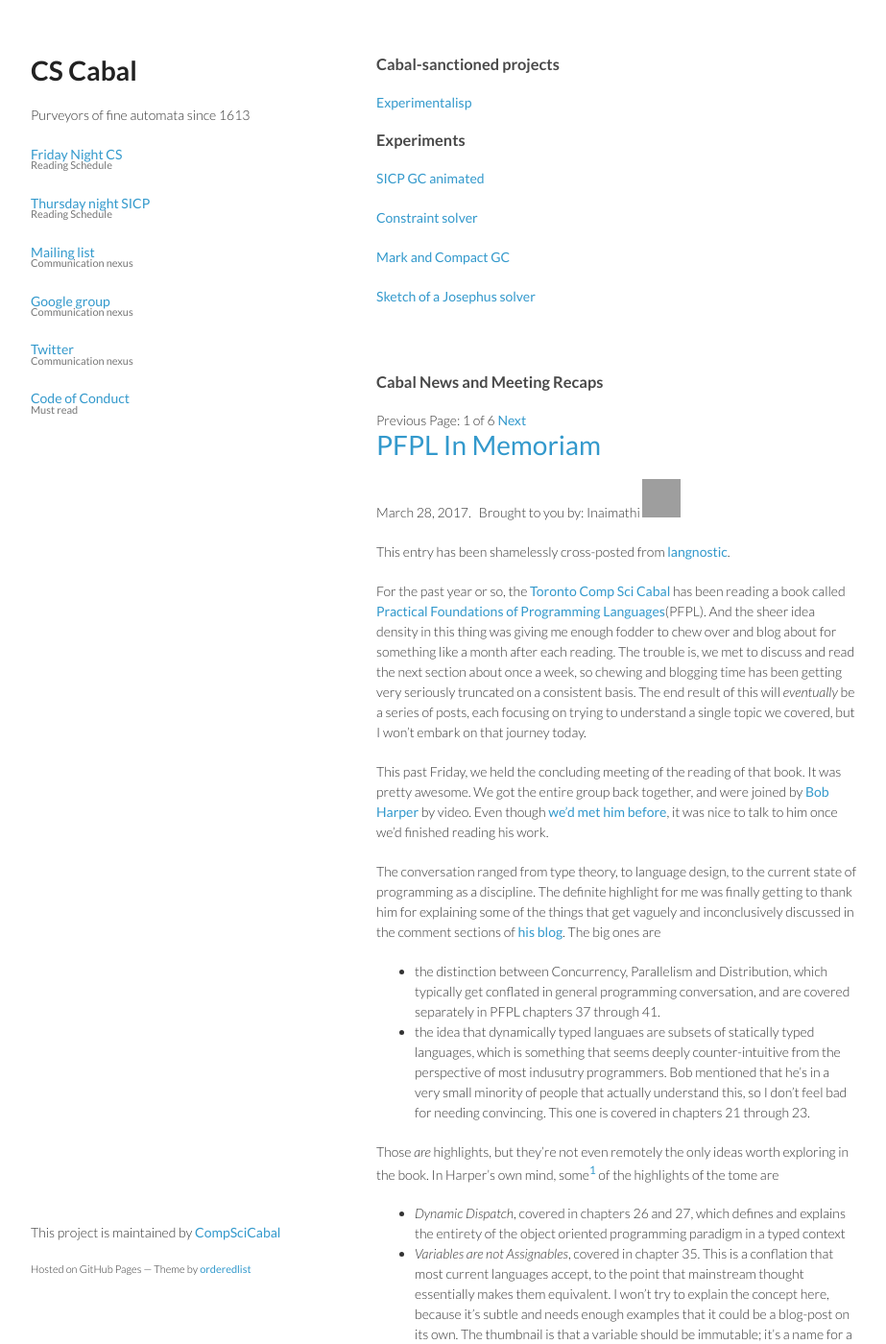
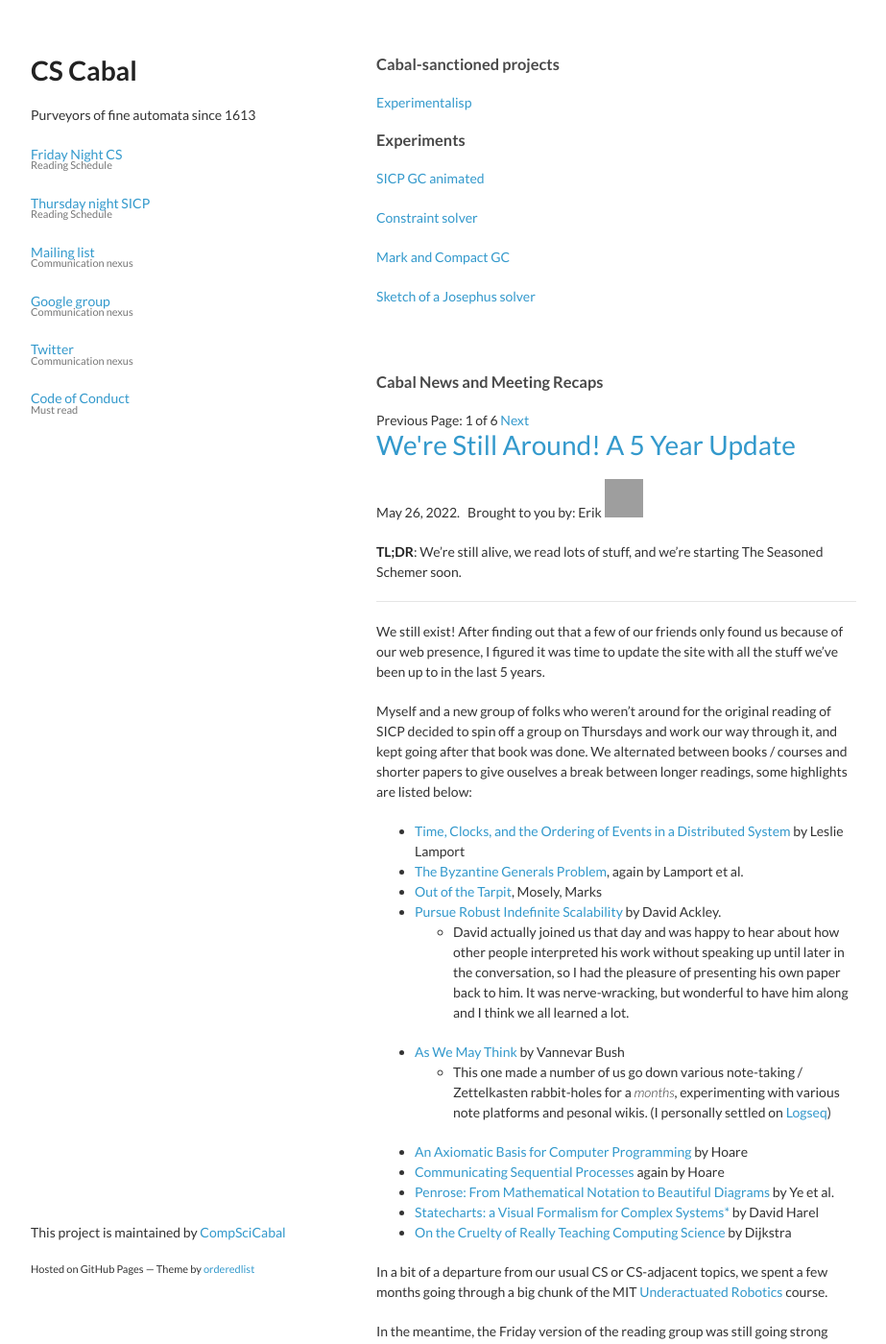
Before and after one commit to CompSciCabal/compscicabal.github.io, a Jekyll site: the page built from index.html, in a window 1280 px wide and 1400 px high. Shown: the whole window at 96% size, without its empty margins (178-1101 px from the left). Built offline with Jekyll 4.4.1, drawn with Linux system fonts in a browser that asks for light colours; the list of posts is cut into pages by our own code; some of the changed text lies outside the part shown; grey boxes are pictures that could not be loaded.

Commit message:
add a new post finally, clean up readme, change font weight to not hurt my eyeballs because it was so thin

```diff
--- /dev/null
+++ b/_posts/2022-05-26-We're Still Alive.md
@@ -0,0 +1,49 @@
+---
+author: erik
+title: We're Still Around! A 5 Year Update
+---
+
+**TL;DR**: We're still alive, we read lots of stuff, and we're starting The Seasoned Schemer soon.
+
+---
+
+We still exist! After finding out that a few of our friends only found us because of our web presence, I figured it was time to update the site with all the stuff we've been up to in the last 5 years.
+
+Myself and a new group of folks who weren't around for the original reading of SICP decided to spin off a group on Thursdays and work our way through it, and kept going after that book was done. We alternated between books / courses and shorter papers to give ouselves a break between longer readings, some highlights are listed below:
+
+- [Time, Clocks, and the Ordering of Events in a Distributed System](https://www.microsoft.com/en-us/research/uploads/prod/2016/12/Time-Clocks-and-the-Ordering-of-Events-in-a-Distributed-System.pdf) by Leslie Lamport
+- [The Byzantine Generals Problem](https://www.microsoft.com/en-us/research/uploads/prod/2016/12/The-Byzantine-Generals-Problem.pdf), again by Lamport et al.
+- [Out of the Tarpit](http://curtclifton.net/papers/MoseleyMarks06a.pdf), Mosely, Marks
+- [Pursue Robust Indefinite Scalability](https://www.cs.unm.edu/~ackley/papers/hotos-11.pdf) by David Ackley.
+    - David actually joined us that day and was happy to hear about how other people interpreted his work without speaking up until later in the conversation, so I had the pleasure of presenting his own paper back to him. It was nerve-wracking, but wonderful to have him along and I think we all learned a lot.
+- [As We May Think](https://www.theatlantic.com/magazine/archive/1945/07/as-we-may-think/303881/) by Vannevar Bush
+    - This one made a number of us go down various note-taking / Zettelkasten rabbit-holes for a _months_, experimenting with various note platforms and pesonal wikis. (I personally settled on [Logseq](https://logseq.com/))
+- [An Axiomatic Basis for Computer Programming](https://www.cs.cmu.edu/~crary/819-f09/Hoare69.pdf) by Hoare
+- [Communicating Sequential Processes](https://dl.acm.org/doi/pdf/10.1145/359576.359585) again by Hoare
+- [Penrose: From Mathematical Notation to Beautiful Diagrams](https://web.archive.org/web/20220429235741/https://penrose.cs.cmu.edu/media/Penrose_SIGGRAPH2020a.pdf) by Ye et al.
+- [Statecharts: a Visual Formalism for Complex Systems\*](https://www.inf.ed.ac.uk/teaching/courses/seoc/2005_2006/resources/statecharts.pdf) by David Harel
+- [On the Cruelty of Really Teaching Computing Science ](https://www.cs.utexas.edu/~EWD/transcriptions/EWD10xx/EWD1036.html) by Dijkstra
+
+In a bit of a departure from our usual CS or CS-adjacent topics, we spent a few months going through a big chunk of the MIT [Underactuated Robotics](https://www.youtube.com/watch?v=_1CtAHVea8I) course.
+
+In the meantime, the Friday version of the reading group was still going strong reading papers, [Paradigms of AI Programming](https://github.com/norvig/paip-lisp) by Norvig, and plenty of other stuff I can't remember (I'll try to get someone to post a second update, but some of it is listed [here](https://github.com/CompSciCabal/reading-material)). The two groups joined forced around this time and started working through [PLFA](https://plfa.github.io/), possibly the densest book we've attempted to date?
+
+After those, we jumped back into some papers:
+- [The Cuneiform Tablets of 2015](http://www.vpri.org/pdf/tr2015004_cuneiform.pdf) by Long Tien Nguyen, Alan Kay
+- [Can programming be liberated from the von Neumann style?](https://dl.acm.org/doi/pdf/10.1145/359576.359579) by John Backus
+- [μKanren: A Minimal Functional Core for Relational Programming](http://webyrd.net/scheme-2013/papers/HemannMuKanren2013.pdf) by Hemann, Freidman
+- [Worlds: Controlling the Scope of Side Effects](http://www.vpri.org/pdf/tr2011001_final_worlds.pdf) by Warth, Ohshima, Kaehler, Kay
+
+We then jumped into [The Little Schemer](https://mitpress.mit.edu/books/little-schemer-fourth-edition) with plans to read through the entire "Little" series with some breaks for more papers in between. We've just finished up that book and are working our way through another block of papers before we start [The Seasoned Schemer](https://mitpress.mit.edu/books/seasoned-schemer-second-edition):
+
+- [A Unified Theory of Garbage Collection](https://www.cs.cornell.edu/courses/cs6120/2019fa/blog/unified-theory-gc/) by Bacon
+    - This choice of paper was inspired by a Sigbovik paper a few of us submitted, the paper and the presentation can be found over at [orca.garden](https://orca.garden/)
+- [Packrat Parsing: Simple, Powerful, Lazy, Linear Time](https://bford.info/pub/lang/packrat-icfp02.pdf) by Ford
+- David, our resident CRDT expert gave us all a CRDT tutorial and showed off some of his work. We also read:
+    - [A Highly-Available Move Operation for Replicated Trees](https://martin.kleppmann.com/papers/move-op.pdf) by Kleppmann et al.
+
+Today we read [Adding Interactive Visual Syntax to Textual Code](https://dl.acm.org/doi/pdf/10.1145/3428290) by Anderson et al., and next week we have [Go Meta! A Case for Generative Programming and DSLs in Performance Critical Systems](https://www.cs.purdue.edu/homes/rompf/papers/rompf-snapl15.pdf) by Rompf et al. lined up.
+
+Then we'll be onto The Seasoned Schemer! If this seems interesting to you and you're in the GTA (or not, we've been meeting remotely since COVID started), feel free to reach out. Hopefully it won't be 5 years until the next update - we'll try to post some more thoughts on what we're reading instead of just dumping a long list of books and papers in the future.
+
+Erik
--- a/stylesheets/styles.css
+++ b/stylesheets/styles.css
@@ -4,7 +4,6 @@ body {
   padding:50px;
   font:14px/1.5 Lato, "Helvetica Neue", Helvetica, Arial, sans-serif;
   color:#333;
-  font-weight:300;
 }
 
 h1, h2, h3, h4, h5, h6 {
```
Also changed, not shown: README.md.
